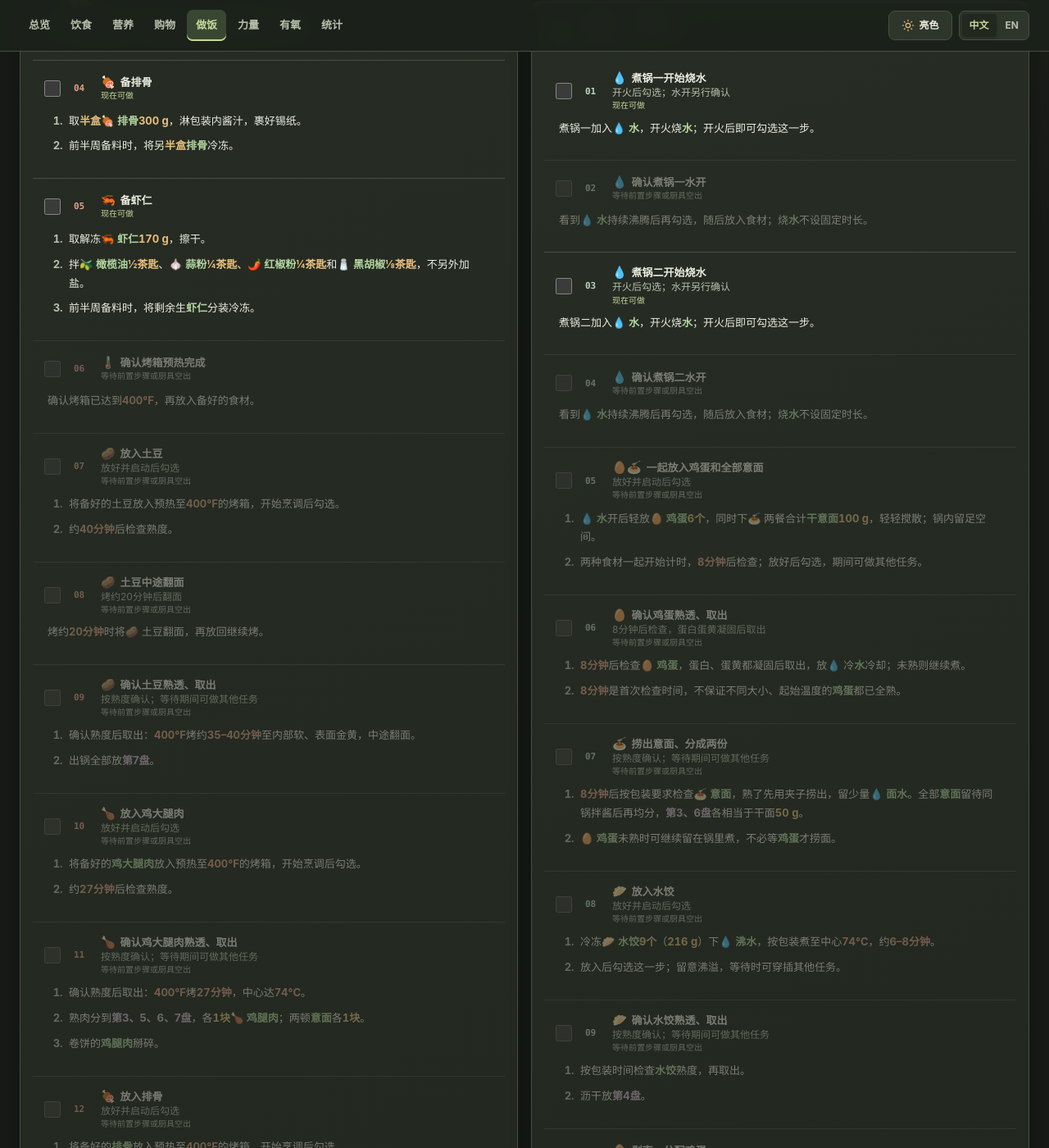
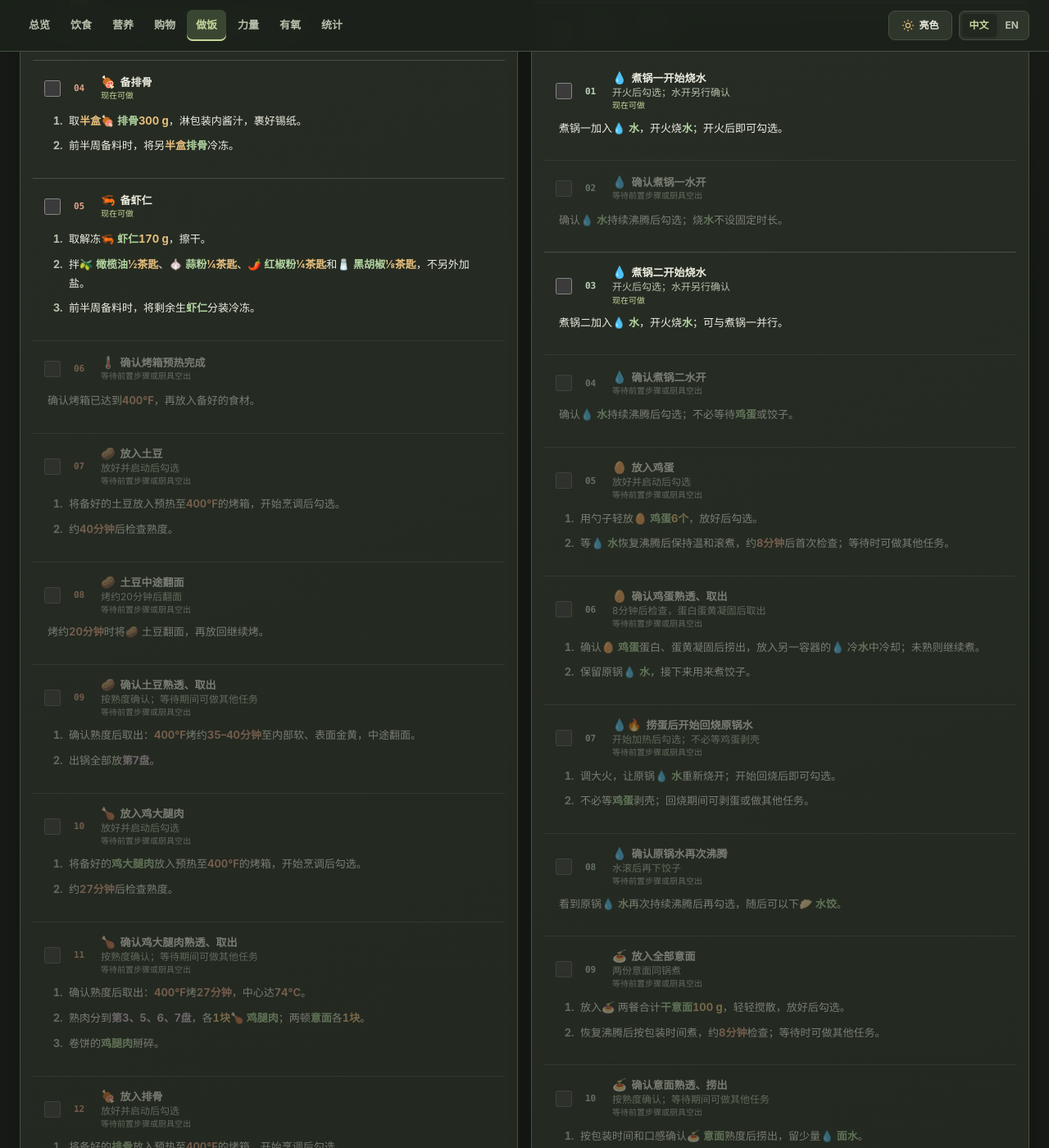
Before and after one commit to yunhaixiang/fitness, a Jekyll site: the page built from cooking.md, in a window 1280 px wide and 1400 px high, scrolled down 1255 px. Shown: the whole window at 82% size. Built offline with Jekyll 4.4.1, drawn with Linux system fonts in a browser that asks for light colours; some of the changed text lies outside the part shown.

Commit message:
Cook eggs then dumplings with modular reboiling checkpoints

```diff
--- a/assets/cooking-flow.js
+++ b/assets/cooking-flow.js
@@ -42,11 +42,14 @@
     {"id": "egg-water", "label": ["确认煮锅一水开", "Confirm Pot 1 Is Boiling"], "note": ["", ""], "group": "pots", "before": ["egg-water-start"], "link": "#cook-egg-water", "manual": true, "resource": "pot-1", "minutes": 1, "confirmation": true, "waitFor": "egg-water-start", "waitKind": "boil"},
     {"id": "pasta-water-start", "label": ["煮锅二开始烧水", "Start Heating Water in Pot 2"], "note": ["开火后勾选；水开另行确认", "Check after turning on the heat; confirm boiling separately"], "group": "pots", "before": [], "link": "#cook-pasta-water-start", "resource": "pot-2", "minutes": 1, "instant": true},
     {"id": "pasta-water", "label": ["确认煮锅二水开", "Confirm Pot 2 Is Boiling"], "note": ["", ""], "group": "pots", "before": ["pasta-water-start"], "link": "#cook-pasta-water", "manual": true, "resource": "pot-2", "minutes": 1, "confirmation": true, "waitFor": "pasta-water-start", "waitKind": "boil"},
-    {"id": "eggs-pasta-start", "label": ["一起放入鸡蛋和全部意面", "Load Eggs and All Spaghetti"], "note": ["放好并启动后勾选", "Check after loading and starting"], "group": "pots", "before": ["egg-water"], "link": "#cook-eggs-pasta-start", "resource": "pot-1", "minutes": 1, "instant": true, "durationHint": 8, "holdsResource": "pot-1", "releasesAt": "eggs"},
-    {"id": "eggs", "label": ["确认鸡蛋熟透、取出", "Check and Remove Eggs"], "note": ["8分钟后检查，蛋白蛋黄凝固后取出", "Check at 8 minutes; remove once whites and yolks are set"], "group": "pots", "before": ["eggs-pasta-start"], "link": "#cook-eggs", "resource": "pot-1", "minutes": 8, "confirmation": true, "waitFor": "eggs-pasta-start", "waitKind": "food"},
-    {"id": "pasta", "label": ["捞出意面、分成两份", "Drain and Portion Spaghetti"], "note": ["按熟度确认；等待期间可做其他任务", "Confirm doneness; other tasks can be done while waiting"], "group": "pots", "before": ["eggs-pasta-start"], "link": "#cook-pasta", "resource": "pot-1", "minutes": 8, "confirmation": true, "waitFor": "eggs-pasta-start", "waitKind": "food"},
-    {"id": "dumplings-start", "label": ["放入水饺", "Load Dumplings"], "note": ["放好并启动后勾选", "Check after loading and starting"], "group": "pots", "before": ["pasta-water"], "link": "#cook-dumplings-start", "resource": "pot-2", "minutes": 1, "instant": true, "durationHint": 8, "holdsResource": "pot-2", "releasesAt": "dumplings"},
-    {"id": "dumplings", "label": ["确认水饺熟透、取出", "Check and Remove Dumplings"], "note": ["按熟度确认；等待期间可做其他任务", "Confirm doneness; other tasks can be done while waiting"], "group": "pots", "before": ["dumplings-start"], "link": "#cook-dumplings", "resource": "pot-2", "minutes": 8, "confirmation": true, "waitFor": "dumplings-start", "waitKind": "food"},
+    {"id": "eggs-start", "label": ["放入鸡蛋", "Load Eggs"], "note": ["放好并启动后勾选", "Check after loading and starting"], "group": "pots", "before": ["egg-water"], "link": "#cook-eggs-start", "resource": "pot-1", "minutes": 1, "instant": true, "durationHint": 8, "holdsResource": "pot-1", "releasesAt": "eggs"},
+    {"id": "eggs", "label": ["确认鸡蛋熟透、取出", "Check and Remove Eggs"], "note": ["8分钟后检查，蛋白蛋黄凝固后取出", "Check at 8 minutes; remove once whites and yolks are set"], "group": "pots", "before": ["eggs-start"], "link": "#cook-eggs", "resource": "pot-1", "minutes": 8, "confirmation": true, "waitFor": "eggs-start", "waitKind": "food"},
+    {"id": "dumpling-water-start", "label": ["捞蛋后开始回烧原锅水", "Reheat Pot 1 After Removing Eggs"], "note": ["开始加热后勾选；不必等鸡蛋剥壳", "Check after starting heat; peeling can wait"], "group": "pots", "before": ["eggs"], "link": "#cook-dumpling-water-start", "resource": "pot-1", "minutes": 1, "instant": true},
+    {"id": "dumpling-water", "label": ["确认原锅水再次沸腾", "Confirm Pot 1 Has Returned to a Boil"], "note": ["水滚后再下饺子", "Add dumplings only once boiling"], "group": "pots", "before": ["dumpling-water-start"], "link": "#cook-dumpling-water", "resource": "pot-1", "minutes": 1, "manual": true, "confirmation": true, "waitFor": "dumpling-water-start", "waitKind": "boil"},
+    {"id": "pasta-start", "label": ["放入全部意面", "Load All Spaghetti"], "note": ["两份意面同锅煮", "Cook both portions in one pot"], "group": "pots", "before": ["pasta-water"], "link": "#cook-pasta-start", "resource": "pot-2", "minutes": 1, "instant": true, "durationHint": 8, "holdsResource": "pot-2", "releasesAt": "pasta"},
+    {"id": "pasta", "label": ["确认意面熟透、捞出", "Check and Drain Spaghetti"], "note": ["按熟度确认；等待期间可做其他任务", "Confirm doneness; other tasks can be done while waiting"], "group": "pots", "before": ["pasta-start"], "link": "#cook-pasta", "resource": "pot-2", "minutes": 8, "confirmation": true, "waitFor": "pasta-start", "waitKind": "food"},
+    {"id": "dumplings-start", "label": ["放入水饺", "Load Dumplings"], "note": ["放好并启动后勾选", "Check after loading and starting"], "group": "pots", "before": ["dumpling-water"], "link": "#cook-dumplings-start", "resource": "pot-1", "minutes": 1, "instant": true, "durationHint": 8, "holdsResource": "pot-1", "releasesAt": "dumplings"},
+    {"id": "dumplings", "label": ["确认水饺熟透、取出", "Check and Remove Dumplings"], "note": ["按熟度确认；等待期间可做其他任务", "Confirm doneness; other tasks can be done while waiting"], "group": "pots", "before": ["dumplings-start"], "link": "#cook-dumplings", "resource": "pot-1", "minutes": 8, "confirmation": true, "waitFor": "dumplings-start", "waitKind": "food"},
     {"id": "peel-eggs", "label": ["剥壳、分配鸡蛋", "Peel and Portion Eggs"], "note": ["", ""], "group": "prep", "before": ["eggs"], "link": "#cook-peel-eggs", "minutes": 5, "displayGroup": "pots"},
     {"id": "prep-salmon", "label": ["备三文鱼", "Prepare Salmon"], "note": ["", ""], "group": "prep", "before": [], "link": "#cook-prep-salmon", "minutes": 3, "displayGroup": "air"},
     {"id": "air-heat-start", "label": ["开始预热空气炸锅", "Start Preheating Air Fryer"], "note": ["", ""], "group": "air", "before": [], "link": "#cook-air-heat-start", "minutes": 1, "instant": true},
@@ -82,7 +85,7 @@
     fish: '🐟', 'prep-haddock': '🐟', 'prep-salmon': '🐟', salmon: '🐟', haddock: '🐟',
     'air-heat-start': '🔥', 'air-heat': '🌡️',
     'egg-water': '💧', 'pasta-water': '💧',
-    'eggs-pasta-start': '🥚🍝', eggs: '🥚', dumplings: '🥟', pasta: '🍝', noodles: '🍝',
+    'eggs-start': '🥚', 'pasta-start': '🍝', 'dumpling-water-start': '💧🔥', 'dumpling-water': '💧', eggs: '🥚', dumplings: '🥟', pasta: '🍝', noodles: '🍝',
     mushroom: '🍄', curry: '🍛', 'season-noodles': '🍝',
     'breaded-fish-start': '🐟', 'breaded-fish': '🐟', spinach: '🥬', ground: '🍗', tomato: '🍅',
     'prep-chickpeas': '🫘', 'prep-zucchini': '🥒', 'prep-noodle-sauce': '🍅', 'prep-wrap': '🌯', 'prep-sandwich': '🥪', 'peel-eggs': '🥚', 'prep-bread': '🌯🍞', 'peas-carrots': '🫛🥕', wrap: '🌯', sandwich: '🥪', refrigerate: '🧊', clean: '🧼'
@@ -97,7 +100,7 @@
     {"id": "finish", "icon": "finish", "title": ["收尾", "Finish"], "hint": ["备好配菜与餐点、入冰箱、清洗", "Assemble Meals, Refrigerate and Clean"]}
   ];
 
-  const instructionSections = [["rice", "rice", ["prep-rice", "rice-start", "rice"]], ["oven", "oven", ["oven-heat-start", "prep-potato", "prep-chicken", "prep-ribs", "prep-shrimp", "oven-heat", "potato-start", "potato-turn", "potato", "chicken-start", "chicken", "ribs-start", "ribs", "shrimp-start", "shrimp"]], ["air-fryer", "air", ["prep-salmon", "prep-haddock", "air-heat-start", "air-heat", "fish-start", "fish", "breaded-fish-start", "breaded-fish"]], ["pot-one", "pots", ["egg-water-start", "egg-water", "eggs-pasta-start", "pasta", "eggs", "peel-eggs"]], ["pot-two", "pots", ["pasta-water-start", "pasta-water", "dumplings-start", "dumplings"]], ["small-wok", "small-wok", ["prep-noodle-sauce", "prep-zucchini", "ground", "tomato", "season-noodles"]], ["large-wok", "large-wok", ["spinach"]], ["finish", "finish", ["prep-chickpeas", "prep-bread", "prep-wrap", "prep-sandwich", "peas-carrots", "wrap", "sandwich", "refrigerate", "clean"]]];
+  const instructionSections = [["rice", "rice", ["prep-rice", "rice-start", "rice"]], ["oven", "oven", ["oven-heat-start", "prep-potato", "prep-chicken", "prep-ribs", "prep-shrimp", "oven-heat", "potato-start", "potato-turn", "potato", "chicken-start", "chicken", "ribs-start", "ribs", "shrimp-start", "shrimp"]], ["air-fryer", "air", ["prep-salmon", "prep-haddock", "air-heat-start", "air-heat", "fish-start", "fish", "breaded-fish-start", "breaded-fish"]], ["pot-one", "pots", ["egg-water-start", "egg-water", "eggs-start", "eggs", "dumpling-water-start", "dumpling-water", "dumplings-start", "dumplings", "peel-eggs"]], ["pot-two", "pots", ["pasta-water-start", "pasta-water", "pasta-start", "pasta"]], ["small-wok", "small-wok", ["prep-noodle-sauce", "prep-zucchini", "ground", "tomato", "season-noodles"]], ["large-wok", "large-wok", ["spinach"]], ["finish", "finish", ["prep-chickpeas", "prep-bread", "prep-wrap", "prep-sandwich", "peas-carrots", "wrap", "sandwich", "refrigerate", "clean"]]];
   if (window.fitnessCookingDefinition) {
     nodes.splice(0, nodes.length, ...window.fitnessCookingDefinition.nodes);
     instructionSections.splice(0, instructionSections.length, ...window.fitnessCookingDefinition.instructionSections);
--- a/assets/cooking-progress.js
+++ b/assets/cooking-progress.js
@@ -57,6 +57,17 @@
     // rather than merging marks from separate cooking sessions.
     const legacyHalf = parsed?.half === 'second' ? 'second' : 'first';
     const done = strings([2, 3, 4, 5].includes(parsed?.version) ? parsed.done : parsed?.[legacyHalf]);
+    // Retire the former combined loading step once when reading saved progress.
+    const combinedEggPasta = done.includes('eggs-pasta-start');
+    if (combinedEggPasta) {
+      done.splice(done.indexOf('eggs-pasta-start'), 1);
+      if (!done.includes('eggs-start')) done.push('eggs-start');
+      // Preserve finished pasta; do not pretend an unfinished batch moved pots.
+      if (done.includes('pasta')) for (const id of ['pasta-water-start', 'pasta-water', 'pasta-start']) if (!done.includes(id)) done.push(id);
+    }
+    if ((combinedEggPasta || parsed?.version !== 5) && done.includes('eggs') && done.includes('dumplings')) {
+      for (const id of ['dumpling-water-start', 'dumpling-water']) if (!done.includes(id)) done.push(id);
+    }
     for (const id of ['oven-heat', 'air-heat']) if (done.includes(id) && !done.includes(id + '-start')) done.push(id + '-start');
     // A completed legacy finish task included all three newly separated tasks.
     if (done.includes('finish')) {
--- a/cooking.md
+++ b/cooking.md
@@ -252,88 +252,63 @@ cooking: true
 </li>
 </ol>
 
-<h2 id="pot-one" data-en="Pot 1">煮锅一线程</h2>
+<h2 id="pot-one" data-en="Pot 1 · Eggs, Then Dumplings">煮锅一线程 · 鸡蛋→水饺</h2>
 <ol>
 <li class="cooking-task-source">
-<ol lang="zh-CN" class="cooking-source-zh">
-<li>煮锅一加入💧 水，开火烧水；开火后即可勾选这一步。</li>
-</ol>
-<ol lang="en" class="cooking-source-en" hidden>
-<li>Add 💧 water to Pot 1 and turn on the heat. Check this step once heating has started.</li>
-</ol>
+<ol lang="zh-CN" class="cooking-source-zh"><li>煮锅一加入💧 水，开火烧水；开火后即可勾选。</li></ol>
+<ol lang="en" class="cooking-source-en" hidden><li>Add 💧 water to Pot 1 and turn on the heat; check after starting.</li></ol>
 </li>
 <li class="cooking-task-source">
-<ol lang="zh-CN" class="cooking-source-zh">
-<li>看到💧 水持续沸腾后再勾选，随后放入食材；烧水不设固定时长。</li>
-</ol>
-<ol lang="en" class="cooking-source-en" hidden>
-<li>Check only when the 💧 water reaches a steady boil, then add the food. No fixed boiling time.</li>
-</ol>
+<ol lang="zh-CN" class="cooking-source-zh"><li>确认💧 水持续沸腾后勾选；烧水不设固定时长。</li></ol>
+<ol lang="en" class="cooking-source-en" hidden><li>Confirm a steady 💧 boil before checking; heating has no fixed duration.</li></ol>
 </li>
 <li class="cooking-task-source">
-<ol lang="zh-CN" class="cooking-source-zh"><li>💧 水开后轻放🥚 鸡蛋6个，同时下🍝 两餐合计干意面100 g，轻轻搅散；锅内留足空间。</li><li>两种食材一起开始计时，8分钟后检查；放好后勾选，期间可做其他任务。</li></ol>
-<ol lang="en" class="cooking-source-en" hidden><li>Once the 💧 water boils, gently add 6 🥚 eggs and all 100 g dry 🍝 spaghetti together; separate the strands gently and leave enough space.</li><li>Start one 8-minute timer for the first check. Mark this step after loading; work on other tasks meanwhile.</li></ol>
+<ol lang="zh-CN" class="cooking-source-zh"><li>用勺子轻放🥚 鸡蛋6个，放好后勾选。</li><li>等💧 水恢复沸腾后保持温和滚煮，约8分钟后首次检查；等待时可做其他任务。</li></ol>
+<ol lang="en" class="cooking-source-en" hidden><li>Gently lower 6 🥚 eggs with a spoon; check after loading.</li><li>Once the 💧 water returns to a boil, maintain a gentle boil and first check after about 8 minutes; work on other tasks while waiting.</li></ol>
 </li>
 <li class="cooking-task-source">
-<ol lang="zh-CN" class="cooking-source-zh"><li>8分钟后按包装要求检查🍝 意面，熟了先用夹子捞出，留少量💧 面水。全部意面留待同锅拌酱后再均分，第3、6盘各相当于干面50 g。</li><li>🥚 鸡蛋未熟时可继续留在锅里煮，不必等鸡蛋才捞面。</li></ol>
-<ol lang="en" class="cooking-source-en" hidden><li>At 8 minutes, check the 🍝 spaghetti according to its package; lift out with tongs when done and reserve a little 💧 pasta water. Keep all the spaghetti together for tossing with sauce, then divide equally between meals 3 and 6, each equivalent to 50 g dry pasta.</li><li>Leave the 🥚 eggs in the pot if they need longer; do not overcook the pasta while waiting.</li></ol>
+<ol lang="zh-CN" class="cooking-source-zh"><li>确认🥚 鸡蛋蛋白、蛋黄凝固后捞出，放入另一容器的💧 冷水中冷却；未熟则继续煮。</li><li>保留原锅💧 水，接下来用来煮饺子。</li></ol>
+<ol lang="en" class="cooking-source-en" hidden><li>Remove the 🥚 eggs once whites and yolks are set, then cool in cold 💧 water in a separate container; cook longer if needed.</li><li>Keep the 💧 water in Pot 1 for the dumplings.</li></ol>
 </li>
 <li class="cooking-task-source">
-<ol lang="zh-CN" class="cooking-source-zh"><li>8分钟后检查🥚 鸡蛋，蛋白、蛋黄都凝固后取出，放💧 冷水冷却；未熟则继续煮。</li><li>8分钟是首次检查时间，不保证不同大小、起始温度的鸡蛋都已全熟。</li></ol>
-<ol lang="en" class="cooking-source-en" hidden><li>Check the 🥚 eggs at 8 minutes. Remove once whites and yolks are set, then cool in cold 💧 water; continue cooking if needed.</li><li>Eight minutes is the first check, not a guarantee of doneness for every egg size and starting temperature.</li></ol>
+<ol lang="zh-CN" class="cooking-source-zh"><li>调大火，让原锅💧 水重新烧开；开始回烧后即可勾选。</li><li>不必等鸡蛋剥壳；回烧期间可剥蛋或做其他任务。</li></ol>
+<ol lang="en" class="cooking-source-en" hidden><li>Increase the heat to bring the existing 💧 water back to a boil; check once heating starts.</li><li>Do not wait for peeling; peel the eggs or do other tasks while the water heats.</li></ol>
 </li>
 <li class="cooking-task-source">
-<ol lang="zh-CN" class="cooking-source-zh">
-<li>冷却后剥壳。</li>
-<li>第1盘放2个，第2、3、5、6盘各1个，第4、7盘不放鸡蛋。</li>
-<li>第5盘的掰碎，第1盘的切片。</li>
-</ol>
-<ol lang="en" class="cooking-source-en" hidden>
-<li>Cool and peel the eggs.</li>
-<li>Put 2 whole 🥚 eggs in meal 1 and 1 each in meals 2, 3, 5 and 6; no eggs in meals 4 or 7.</li>
-<li>Crumble the eggs for meal 5 and slice the eggs for meal 1.</li>
-</ol>
+<ol lang="zh-CN" class="cooking-source-zh"><li>看到原锅💧 水再次持续沸腾后再勾选，随后可以下🥟 水饺。</li></ol>
+<ol lang="en" class="cooking-source-en" hidden><li>Check only once the retained 💧 water boils steadily again; the 🥟 dumplings can then be added.</li></ol>
+</li>
+<li class="cooking-task-source">
+<ol lang="zh-CN" class="cooking-source-zh"><li>原锅水沸腾后下冷冻🥟 水饺9个（216 g），轻推防粘；下好后勾选。</li><li>等💧 水恢复沸腾后保持温和滚煮，不需要反复加冷水；等待时可穿插其他任务。</li></ol>
+<ol lang="en" class="cooking-source-en" hidden><li>Add 9 frozen 🥟 dumplings (216 g) to the reboiled water and gently stir to prevent sticking; check after loading.</li><li>Once the 💧 water returns to a boil, maintain a gentle boil without repeatedly adding cold water; other tasks can be done while waiting.</li></ol>
+</li>
+<li class="cooking-task-source">
+<ol lang="zh-CN" class="cooking-source-zh"><li>优先按包装要求检查熟度；复沸后约6–8分钟作为检查参考，确认中心热透至74°C后捞出。</li><li>沥干放第4盘。</li></ol>
+<ol lang="en" class="cooking-source-en" hidden><li>Follow package instructions first; about 6–8 minutes after returning to a boil is a check point, not a verified package time. Remove once the centre reaches 74°C.</li><li>Drain into meal 4.</li></ol>
+</li>
+<li class="cooking-task-source">
+<ol lang="zh-CN" class="cooking-source-zh"><li>🥚 鸡蛋冷却后剥壳，可在原锅回烧或煮饺子时完成。</li><li>第1盘放2个，第2、3、5、6盘各1个，第4、7盘不放鸡蛋。</li><li>第5盘的掰碎，第1盘的切片。</li></ol>
+<ol lang="en" class="cooking-source-en" hidden><li>Peel the cooled 🥚 eggs while the pot reheats or the dumplings cook.</li><li>Put 2 whole 🥚 eggs in meal 1 and 1 each in meals 2, 3, 5 and 6; no eggs in meals 4 or 7.</li><li>Crumble the eggs for meal 5 and slice the eggs for meal 1.</li></ol>
 </li>
 </ol>
 
-<h2 id="pot-two" data-en="Pot 2">煮锅二线程</h2>
+<h2 id="pot-two" data-en="Pot 2 · Spaghetti">煮锅二线程 · 意面</h2>
 <ol>
 <li class="cooking-task-source">
-<ol lang="zh-CN" class="cooking-source-zh">
-<li>煮锅二加入💧 水，开火烧水；开火后即可勾选这一步。</li>
-</ol>
-<ol lang="en" class="cooking-source-en" hidden>
-<li>Add 💧 water to Pot 2 and turn on the heat. Check this step once heating has started.</li>
-</ol>
+<ol lang="zh-CN" class="cooking-source-zh"><li>煮锅二加入💧 水，开火烧水；可与煮锅一并行。</li></ol>
+<ol lang="en" class="cooking-source-en" hidden><li>Add 💧 water to Pot 2 and turn on the heat; this pot can run alongside Pot 1.</li></ol>
 </li>
 <li class="cooking-task-source">
-<ol lang="zh-CN" class="cooking-source-zh">
-<li>看到💧 水持续沸腾后再勾选，随后放入食材；烧水不设固定时长。</li>
-</ol>
-<ol lang="en" class="cooking-source-en" hidden>
-<li>Check only when the 💧 water reaches a steady boil, then add the food. No fixed boiling time.</li>
-</ol>
+<ol lang="zh-CN" class="cooking-source-zh"><li>确认💧 水持续沸腾后勾选；不必等待鸡蛋或饺子。</li></ol>
+<ol lang="en" class="cooking-source-en" hidden><li>Confirm a steady 💧 boil; there is no need to wait for eggs or dumplings.</li></ol>
 </li>
 <li class="cooking-task-source">
-<ol lang="zh-CN" class="cooking-source-zh">
-<li>冷冻🥟 水饺9个（216 g）下💧 沸水，按包装煮至中心74°C，约6–8分钟。</li>
-<li>放入后勾选这一步；留意沸溢，等待时可穿插其他任务。</li>
-</ol>
-<ol lang="en" class="cooking-source-en" hidden>
-<li>Add 9 frozen 🥟 dumplings (216 g) to boiling 💧 water.</li>
-<li>Check after adding the food. Watch for boil-over while doing other tasks.</li>
-</ol>
+<ol lang="zh-CN" class="cooking-source-zh"><li>放入🍝 两餐合计干意面100 g，轻轻搅散，放好后勾选。</li><li>恢复沸腾后按包装时间煮，约8分钟检查；等待时可做其他任务。</li></ol>
+<ol lang="en" class="cooking-source-en" hidden><li>Add all 100 g dry 🍝 spaghetti for both meals, gently separate the strands and check after loading.</li><li>Once boiling resumes, cook according to the package and check at about 8 minutes; work on other tasks while waiting.</li></ol>
 </li>
 <li class="cooking-task-source">
-<ol lang="zh-CN" class="cooking-source-zh">
-<li>按包装时间检查水饺熟度，再取出。</li>
-<li>沥干放第4盘。</li>
-</ol>
-<ol lang="en" class="cooking-source-en" hidden>
-<li>Check the dumplings for doneness at the package time before removing.</li>
-<li>Follow the pack, checking for a 74°C centre after about 6–8 minutes.</li>
-<li>Drain into meal 4.</li>
-</ol>
+<ol lang="zh-CN" class="cooking-source-zh"><li>按包装时间和口感确认🍝 意面熟度后捞出，留少量💧 面水。</li><li>全部意面留待同锅拌酱后再均分，第3、6盘各相当于干面50 g。</li></ol>
+<ol lang="en" class="cooking-source-en" hidden><li>Check the 🍝 spaghetti for doneness according to the package, then drain, reserving a little 💧 pasta water.</li><li>Keep all spaghetti together for mixing with sauce, then divide equally between meals 3 and 6, each equivalent to 50 g dry pasta.</li></ol>
 </li>
 </ol>
 
```
Also changed, not shown: tests/cooking-progress.test.js (+28 -11 lines), tests/cooking-scheduler.test.js (+2 -2 lines).
